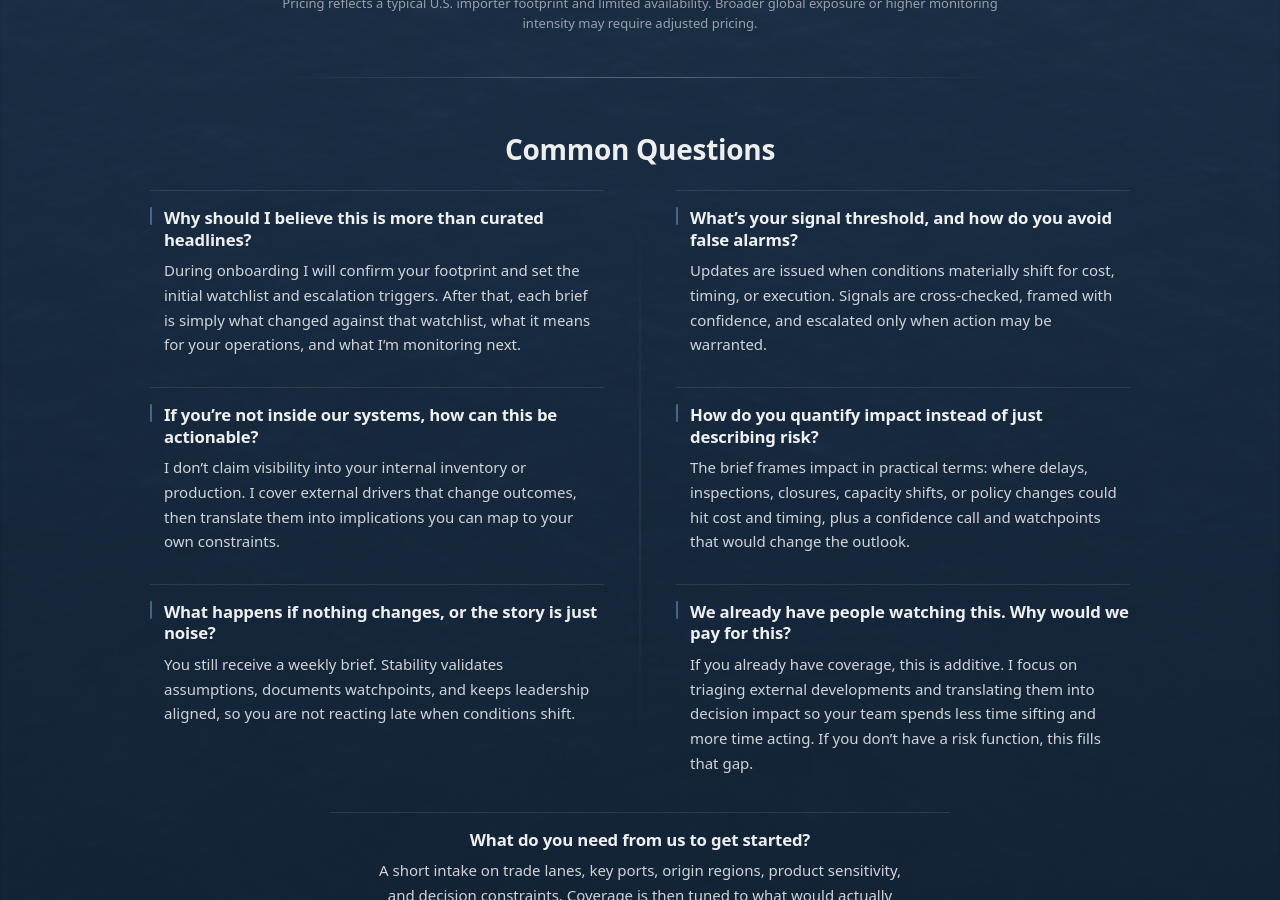
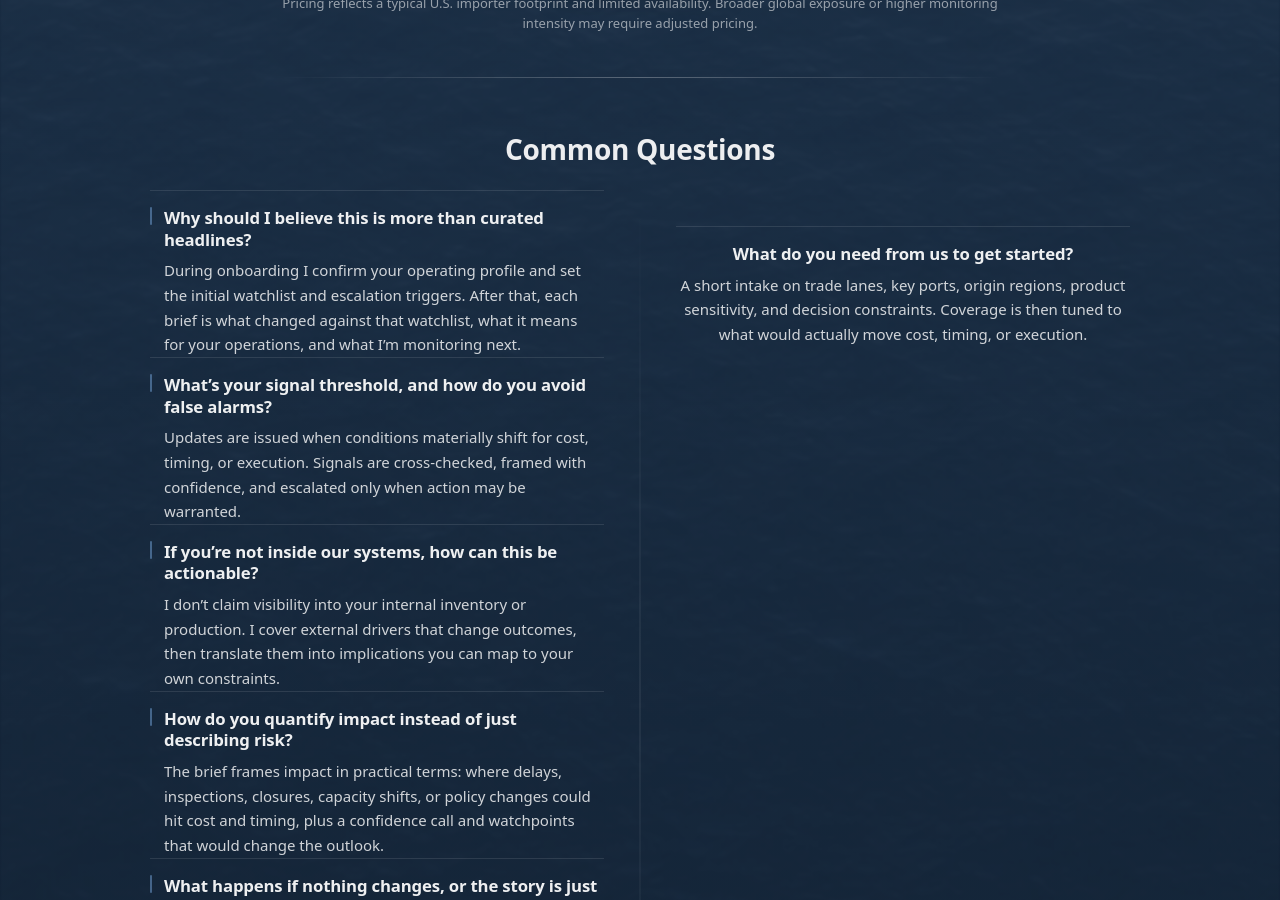
Before and after one commit to importrisk/import-risk-intelligence-site, a Jekyll site: the page built from method.html, in a window 1280 px wide and 900 px high, scrolled down 1940 px. Built offline with Jekyll 4.4.1, drawn with Linux system fonts in a browser that asks for light colours.

Commit message:
Update method.html

```diff
--- a/method.html
+++ b/method.html
@@ -261,8 +261,7 @@ css: /method.css?v=100
             <div class="mp-faq-item" role="listitem">
               <h4 class="mp-q">Why should I believe this is more than curated headlines?</h4>
               <p class="mp-a">
-                During onboarding I will confirm your footprint and set the initial watchlist and escalation triggers. After that, each brief is simply what changed against that watchlist, what it means for your operations, and what I’m monitoring next. </div>
-               <div class="mp-faq-item" role="listitem">
+                During onboarding I confirm your operating profile and set the initial watchlist and escalation triggers. After that, each brief is what changed against that watchlist, what it means for your operations, and what I’m monitoring next.<div class="mp-faq-item" role="listitem">
               <h4 class="mp-q">What’s your signal threshold, and how do you avoid false alarms?</h4>
               <p class="mp-a">
                 Updates are issued when conditions materially shift for cost, timing, or execution. Signals are cross-checked, framed with confidence, and escalated only when action may be warranted.
```
